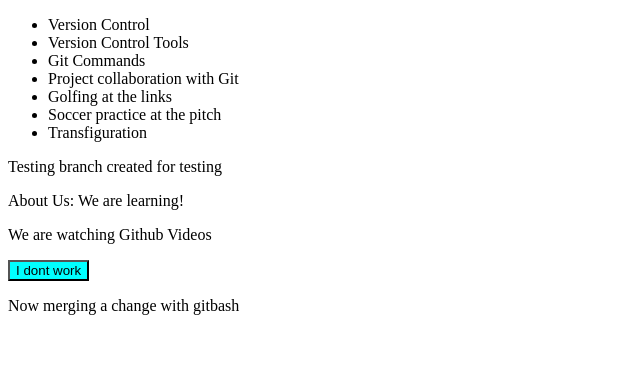
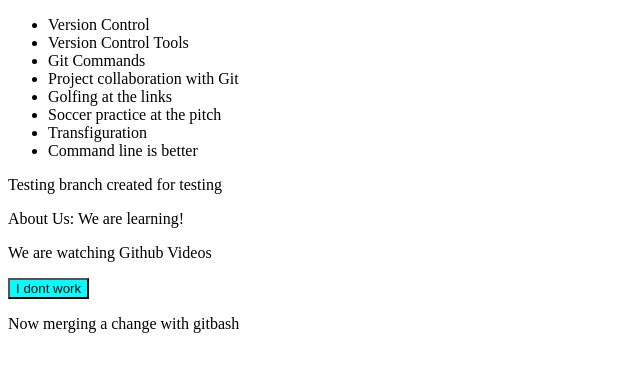
Before and after one commit to SolutiaMR/Solutia-GitTraining, a plain HTML site: page index.html in a window 1280 px wide. Shown: the part 91-462 px from the top of the page, without its empty margins (0-640 px from the left). Drawn offline with Linux system fonts and the light colour scheme.

Commit message:
Test commit

```diff
--- a/index.html
+++ b/index.html
@@ -13,6 +13,7 @@
 <li>Golfing at the links</li>
 <li>Soccer practice at the pitch</li>
 <li>Transfiguration</li>
+<li>Command line is better</li>
 </ul>
 <p>Testing branch created for testing</p>
 <p>About Us: We are learning!</p>
```
